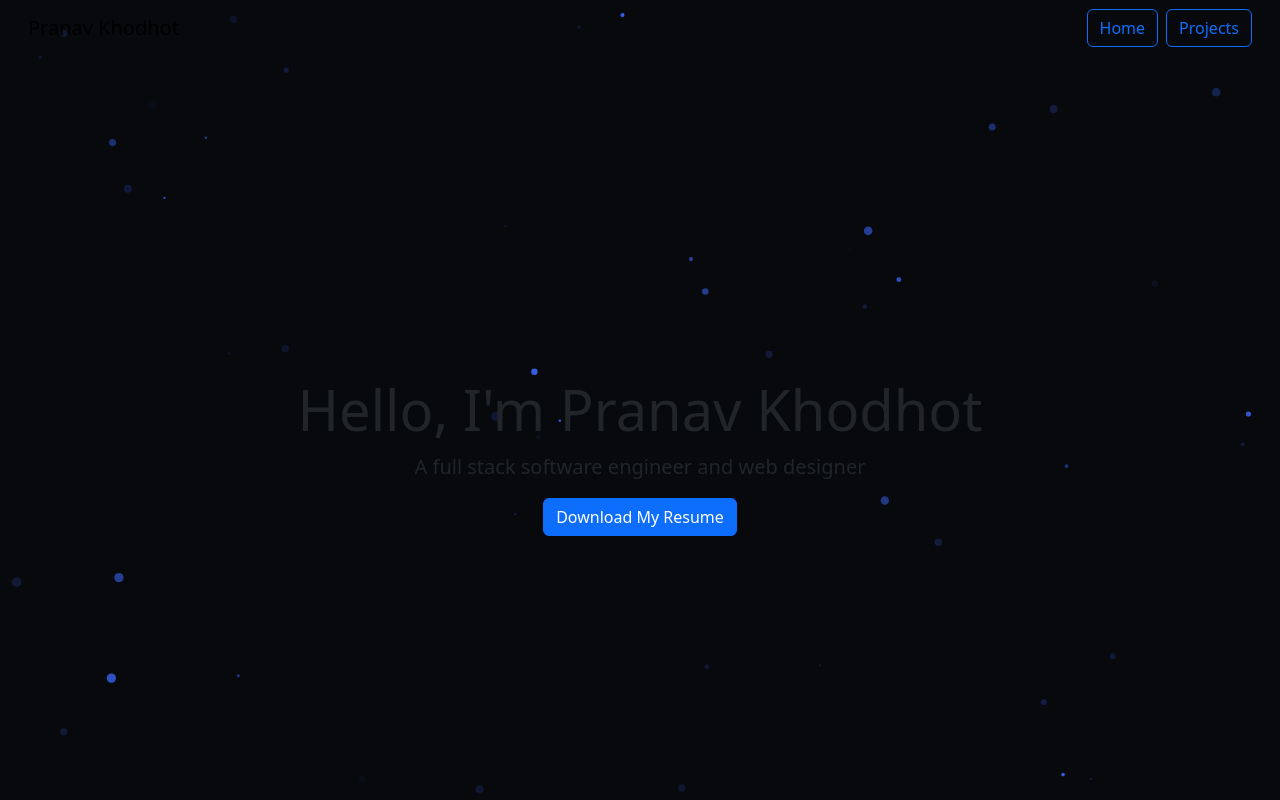
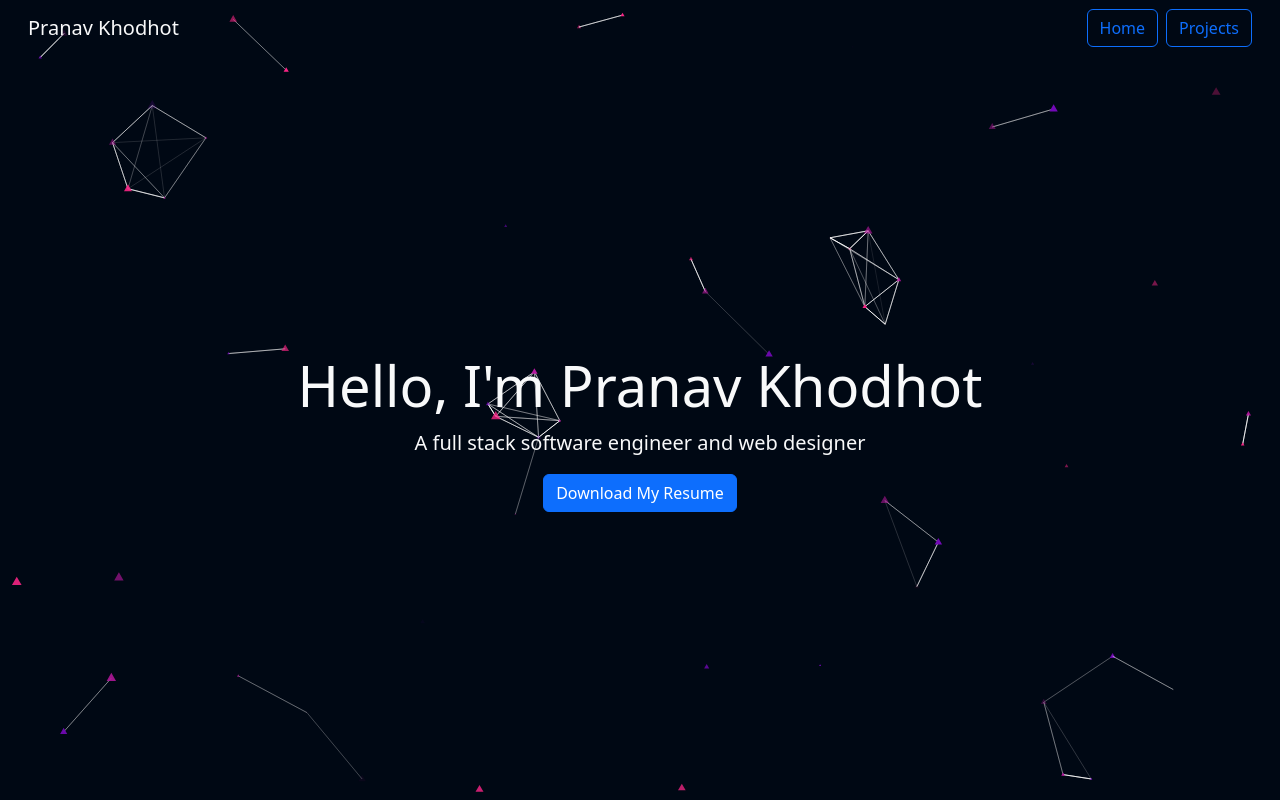
Before and after one commit to pranavkhodhot/portfolio, a React (Vite) app: page / in a window 1280 px wide. Shown: the top 800 px of the page. Built offline with nearby package versions, Linux system fonts and the light colour scheme.

Commit message:
Particles Background Update

```diff
--- a/src/App.jsx
+++ b/src/App.jsx
@@ -10,7 +10,7 @@ function App() {
 
   return (
     <>
-      <div className='root'>
+      <div className='root text-light'>
         <ParticlesBackground />
         <NavBar/>
         <Hero/>
--- a/src/components/Hero.jsx
+++ b/src/components/Hero.jsx
@@ -9,7 +9,7 @@ const Hero = () => {
       <div
         className="py-5 d-flex flex-column align-items-center justify-content-center w-100 min-vh-100"
       >
-        <Container className="text-center z-1" as={motion.div} initial={{ opacity: 0, y: 100 }}
+        <Container className="text-center z-1 pb-5" as={motion.div} initial={{ opacity: 0, y: 100 }}
         animate={{ opacity: 1, y: 0 }}
         transition={{ duration: 1, ease: "easeOut", delay: 0.2 }}>
           <h1 className="display-4">
--- a/src/components/NavBar.jsx
+++ b/src/components/NavBar.jsx
@@ -10,7 +10,7 @@ const NavBar = () => {
     <>
       <Navbar expand="lg">
         <Container fluid>
-          <Navbar.Brand href="#" className='ms-3 text-black'>Pranav Khodhot</Navbar.Brand>
+          <Navbar.Brand href="#" className='ms-3 text-light'>Pranav Khodhot</Navbar.Brand>
           <Navbar.Toggle aria-controls="navbar-nav" />
           <Navbar.Collapse id="navbar-nav">
             <Nav className="justify-content-end flex-grow-1 pe-3 gap-2">
--- a/src/components/ParticlesBackground.jsx
+++ b/src/components/ParticlesBackground.jsx
@@ -23,7 +23,7 @@ const ParticlesBackground = () => {
       options={{
         background: {
           color: {
-            value: "rgb(7, 9, 13)",
+            value: "#000814",
           },
         },
         fpsLimit: 120,
@@ -31,7 +31,6 @@ const ParticlesBackground = () => {
           events: {
             onClick: {
               enable: false,
-              // mode: "push",
             },
             onHover: {
               enable: true,
@@ -51,14 +50,10 @@ const ParticlesBackground = () => {
         },
         particles: {
           color: {
-            value: ["rgb(52, 93, 225)", "rgb(18, 27, 59)"],
+            value: ["b5179e", "f72585","7209b7"],
           },
           links: {
-            // color: "#ffffff",
-            // distance: 150,
-            enable: false,
-            // opacity: 0.5,
-            // width: 1,
+            enable: true,
           },
           move: {
             direction: "none",
@@ -100,7 +95,7 @@ const ParticlesBackground = () => {
             },
           },
           shape: {
-            type: "circle",
+            type: "triangle",
           },
           size: {
             value: { min: 1, max: 5 },
```
Also changed, not shown: public/bg.png (deleted), public/pranavkhodhot2.JPG (deleted).
